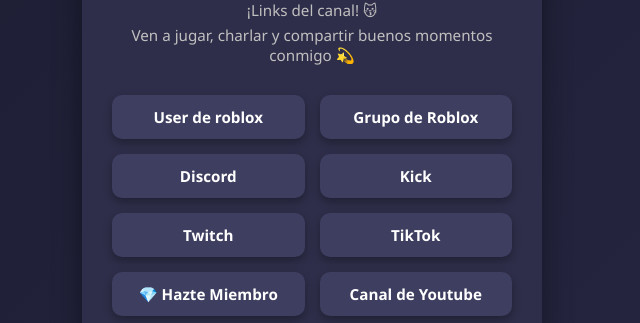
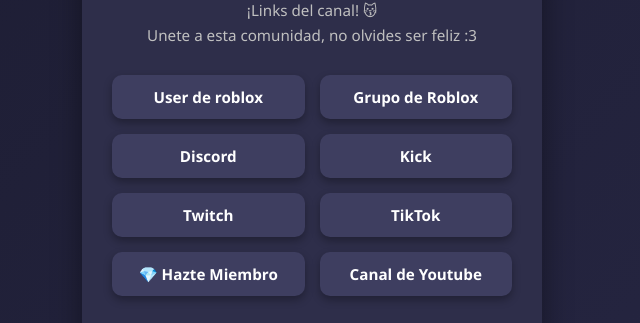
Before and after one commit to CrowGamiing/CrowGaming.github.io, a plain HTML site: page index.html in a window 1280 px wide. Shown: the part 544-867 px from the top of the page, without its empty margins (328-968 px from the left). Drawn offline with Linux system fonts and the light colour scheme.

Commit message:
Update index.html

```diff
--- a/index.html
+++ b/index.html
@@ -25,7 +25,7 @@
         <div class="texto-bienvenida">
             <h2>&#127800; Mis redes &#127800;</h2>
             <p>¡Links del canal! &#128573;</p>
-            <p>Ven a jugar, charlar y compartir buenos momentos conmigo 💫</p>
+            <p>Unete a esta comunidad, no olvides ser feliz :3 </p>
         </div>
 
         <div class="enlaces-grid">
```
